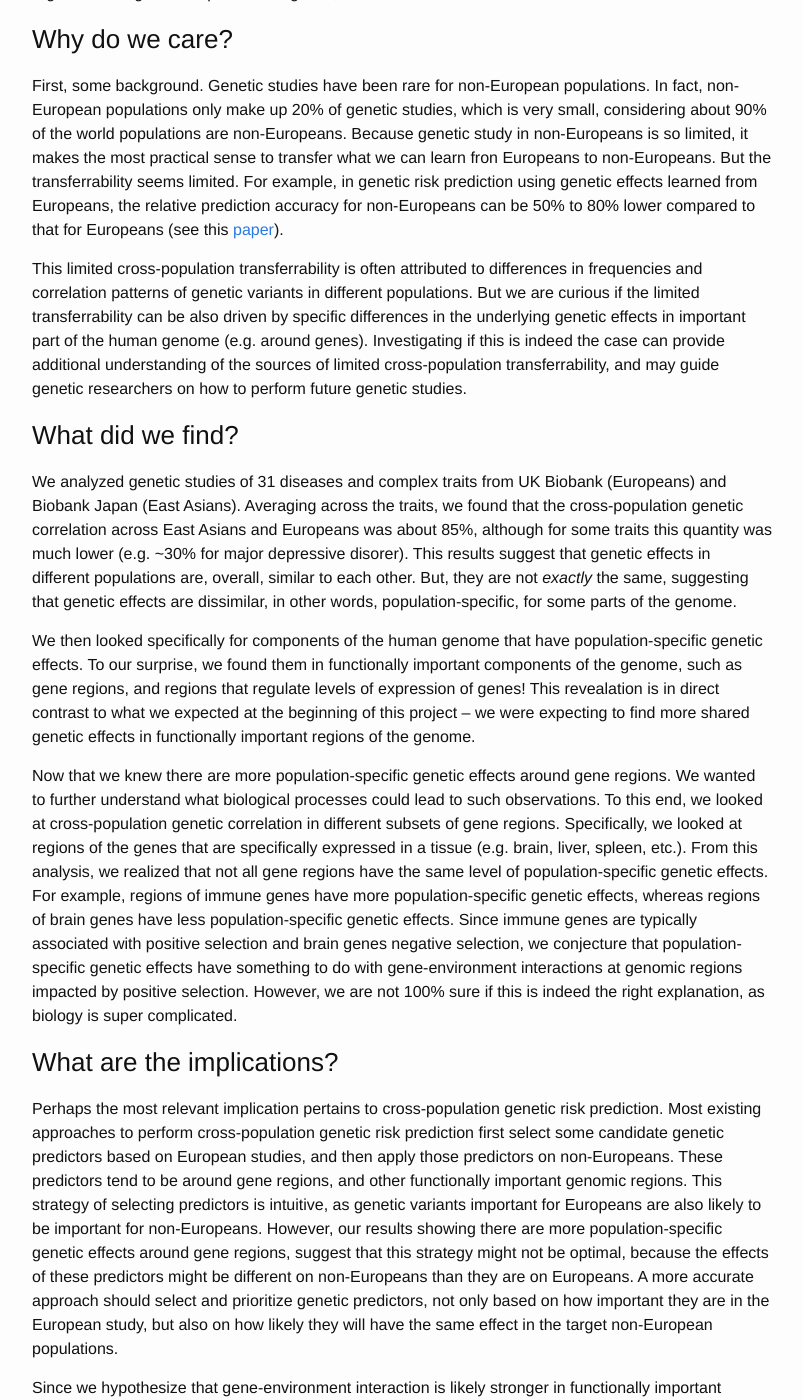
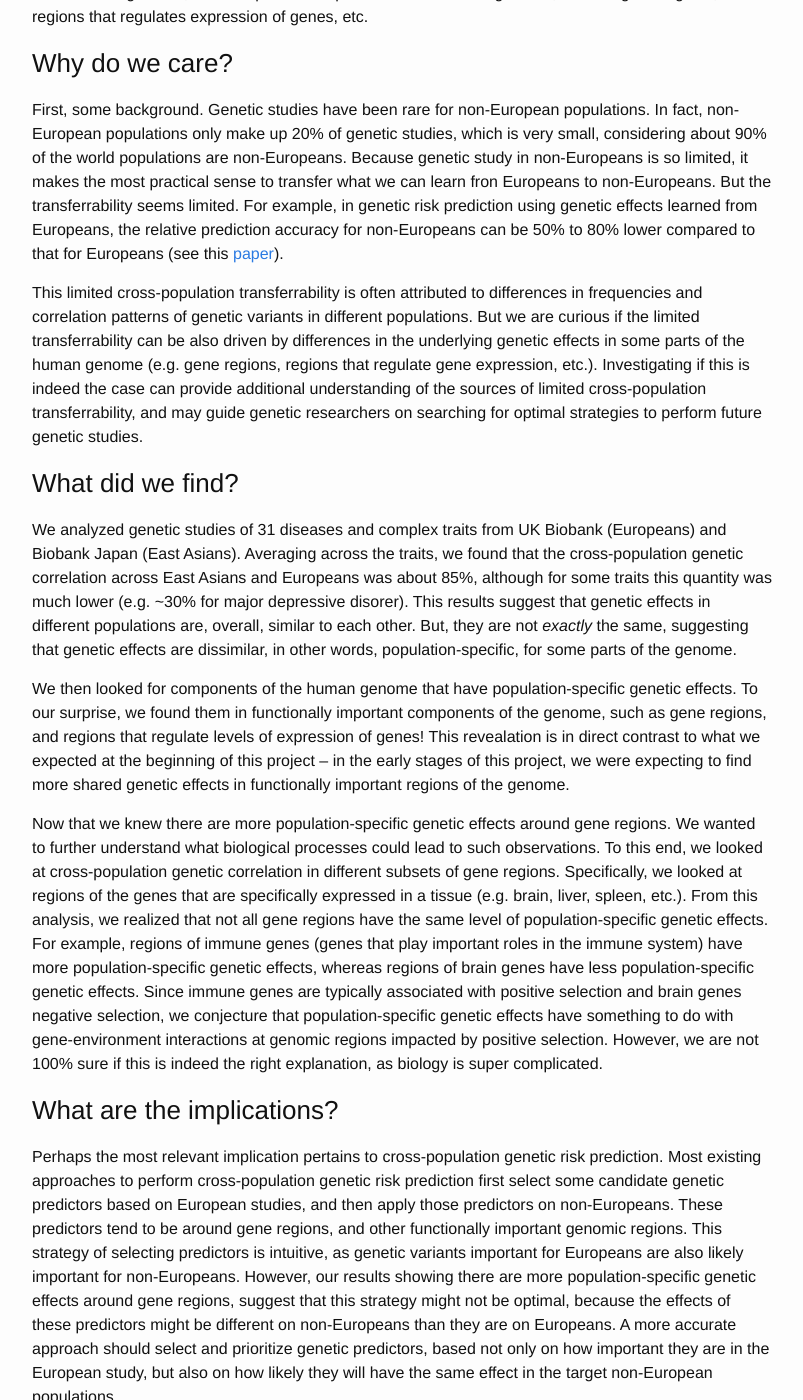
Before and after one commit to huwenboshi/huwenboshi.github.io, a Jekyll site: the page built from _posts/2021-02-21-crosspopfunct.markdown, in a window 1280 px wide and 1400 px high, scrolled down 687 px. Shown: the whole window, without its empty margins (238-1041 px from the left). Built offline with Jekyll 4.4.1, drawn with Linux system fonts in a browser that asks for light colours; some of the changed text lies outside the part shown.

Commit message:
fixed english

```diff
--- a/_posts/2021-02-21-crosspopfunct.markdown
+++ b/_posts/2021-02-21-crosspopfunct.markdown
@@ -11,7 +11,7 @@ src="https://cdn.mathjax.org/mathjax/latest/MathJax.js?config=TeX-MML-AM_CHTML">
 </script>
 
 A few days ago, we published a [paper](https://www.nature.com/articles/s41467-021-21286-1)
-on Nature Communications that looks at the genetics of human diseases (e.g. type 2 diabetes, rheumatoid arthritis)
+in Nature Communications that looks at the genetics of human diseases (e.g. type 2 diabetes, rheumatoid arthritis)
 and complex traits (e.g. height, body mass index) across populations. In this
 blog post, I hope to give a simple and intuitive understanding of our work to a broad audience.
 
@@ -50,10 +50,10 @@ be 50% to 80% lower compared to that for Europeans (see this [paper](https://www
 This limited cross-population transferrability is often attributed to differences in frequencies
 and correlation patterns of genetic variants in different populations. But
 we are curious if the limited transferrability can be also driven by
-specific differences in the underlying genetic effects in important part
-of the human genome (e.g. around genes). Investigating if this is indeed the
-case can provide additional understanding of the sources of limited
-cross-population transferrability, and may guide genetic researchers on how
+differences in the underlying genetic effects in some parts
+of the human genome (e.g. gene regions, regions that regulate gene expression, etc.).
+Investigating if this is indeed the case can provide additional understanding of the sources of limited
+cross-population transferrability, and may guide genetic researchers on searching for optimal strategies
 to perform future genetic studies.
 
 ### What did we find?
@@ -67,13 +67,13 @@ in different populations are, overall, similar to each other. But, they are
 not *exactly* the same, suggesting that genetic effects are dissimilar, in
 other words, population-specific, for some parts of the genome.
 
-We then looked specifically for components of the human genome that have
+We then looked for components of the human genome that have
 population-specific genetic effects. To our surprise, we found them in
 functionally important components of the genome, such as gene regions, and
 regions that regulate levels of expression of genes! This revealation is
-in direct contrast to what we expected at the beginning of this project -- we
-were expecting to find more shared genetic effects in functionally important
-regions of the genome.
+in direct contrast to what we expected at the beginning of this project -- in
+the early stages of this project, we were expecting to find more shared
+genetic effects in functionally important regions of the genome.
 
 Now that we knew there are more population-specific genetic effects around
 gene regions. We wanted to further understand what biological processes could
@@ -82,8 +82,8 @@ correlation in different subsets of gene regions. Specifically, we looked at
 regions of the genes that are specifically expressed in a tissue (e.g.
 brain, liver, spleen, etc.). From this analysis, we realized that not all
 gene regions have the same level of population-specific genetic effects.
-For example, regions of immune genes have more population-specific
-genetic effects, whereas regions of brain genes have less population-specific
+For example, regions of immune genes (genes that play important roles in the immune system)
+have more population-specific genetic effects, whereas regions of brain genes have less population-specific
 genetic effects. Since immune genes are typically associated with positive selection
 and brain genes negative selection, we conjecture that population-specific
 genetic effects have something to do with gene-environment interactions
@@ -98,12 +98,12 @@ genetic risk prediction first select some candidate genetic predictors
 based on European studies, and then apply those predictors on non-Europeans.
 These predictors tend to be around gene regions, and other functionally
 important genomic regions. This strategy of selecting predictors is intuitive,
-as genetic variants important for Europeans are also likely to be important
+as genetic variants important for Europeans are also likely important
 for non-Europeans. However, our results showing there are more
 population-specific genetic effects around gene regions, suggest that this strategy
 might not be optimal, because the effects of these predictors
 might be different on non-Europeans than they are on Europeans. A more
-accurate approach should select and prioritize genetic predictors, not only based on how important
+accurate approach should select and prioritize genetic predictors, based not only on how important
 they are in the European study, but also on how likely they will have the same effect
 in the target non-European populations.
 
```
Also changed, not shown: other parts of _posts/2021-02-21-crosspopfunct.markdown (+1 -1 lines).
